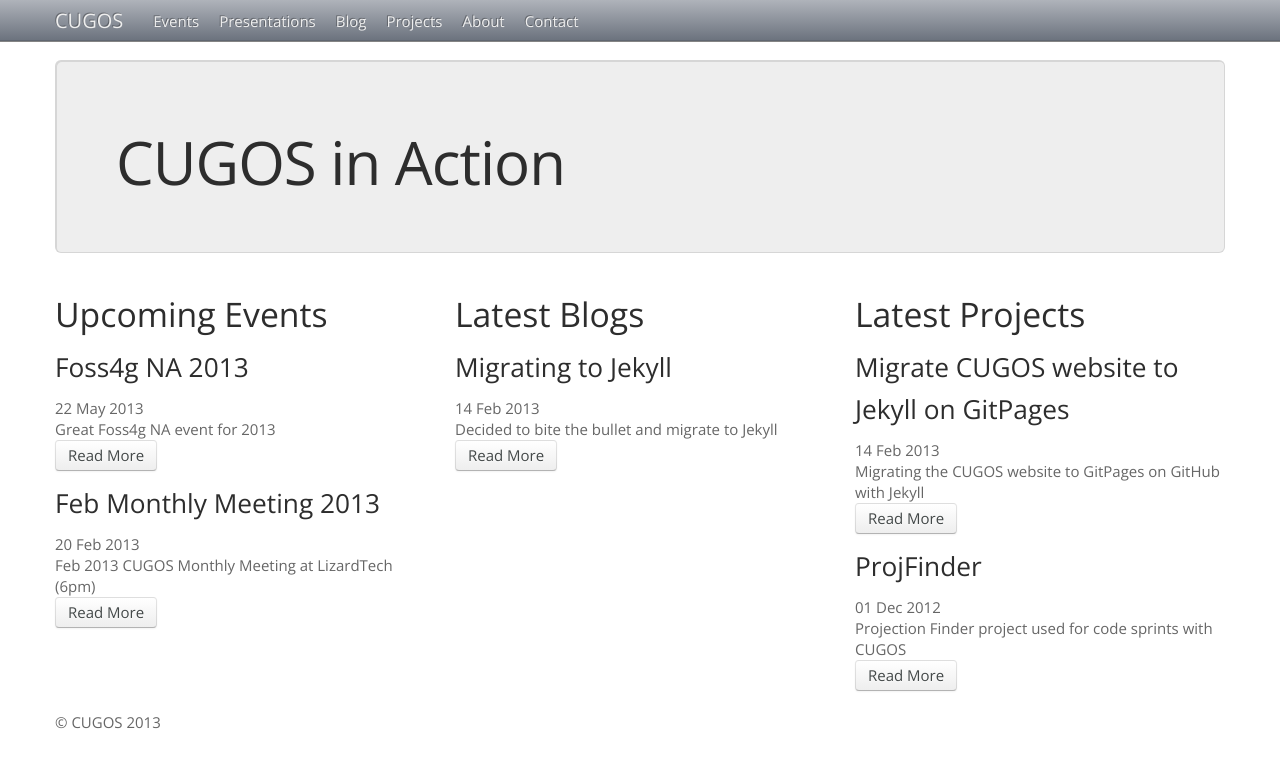
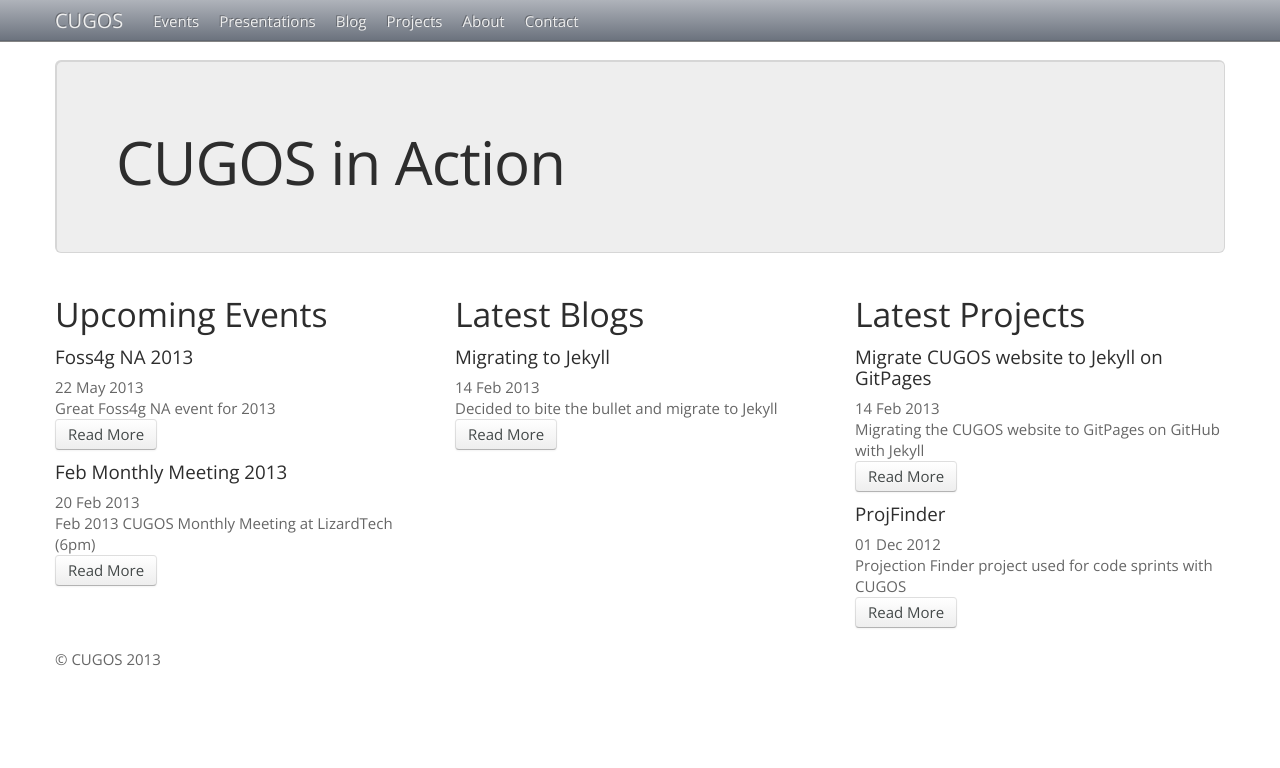
Before and after one commit to cugos/cugos.github.com, a Jekyll site: the page built from index.html, in a window 1280 px wide. Shown: the top 768 px of the page. Built offline with Jekyll 4.4.1, drawn with Linux system fonts in a browser that asks for light colours; Markdown is read by kramdown in place of the engine named in the settings.

Commit message:
Shrink a header to h4

```diff
--- a/index.html
+++ b/index.html
@@ -14,7 +14,7 @@
           <h2>Upcoming Events</h2>
 {% for event in site.categories.event limit: 2  %}
           <div class="event">
-            <h3>{{ event.title }}</h3>
+            <h4>{{ event.title }}</h4>
             <span class="date">{{ event.date | date_to_string }}</span>
             <div class="entry">{{ event.excerpt }}</div>
             <a class="btn" href="{{site.baseurl}}{{ event.url }}">Read More</a>
@@ -25,7 +25,7 @@
           <h2>Latest Blogs</h2>
 {% for blog in site.categories.blog limit: 2  %}
           <div class="blog">
-            <h3>{{ blog.title }}</h3>
+            <h4>{{ blog.title }}</h4>
             <span class="date">{{ blog.date | date_to_string }}</span>
             <div class="entry">{{ blog.excerpt }}</div>
             <a class="btn" href="{{site.baseurl}}{{ blog.url }}">Read More</a>
@@ -36,7 +36,7 @@
           <h2>Latest Projects</h2>
 {% for project in site.categories.project limit: 2  %}
           <div class="project">
-            <h3>{{ project.title }}</h3>
+            <h4>{{ project.title }}</h4>
             <span class="date">{{ project.date | date_to_string }}</span>
             <div class="entry">{{ project.excerpt }}</div>
             <a class="btn" href="{{site.baseurl}}{{ project.url }}">Read More</a>
```
